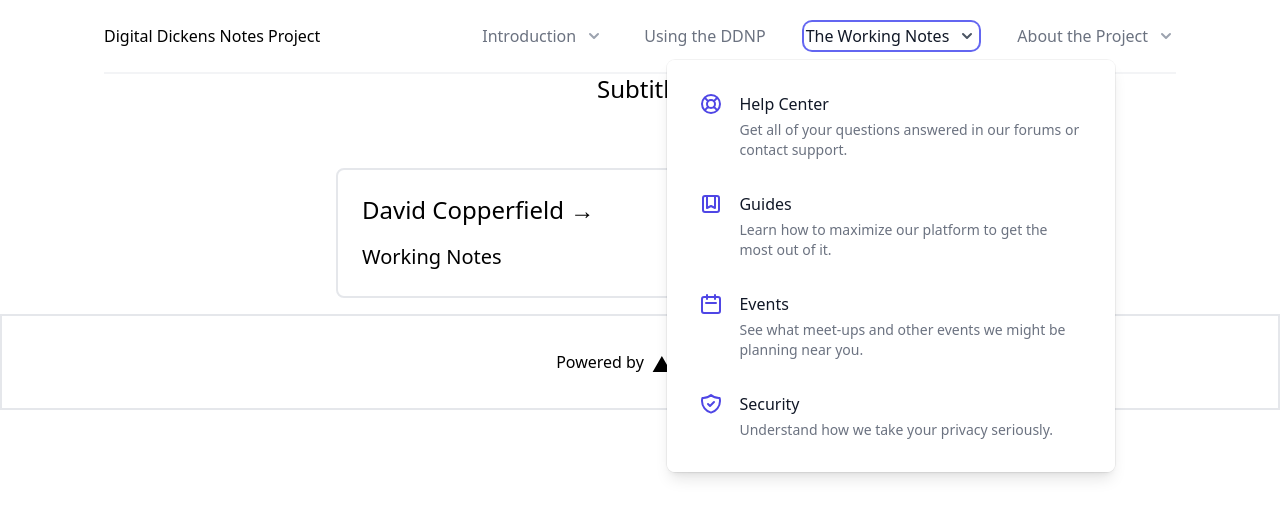
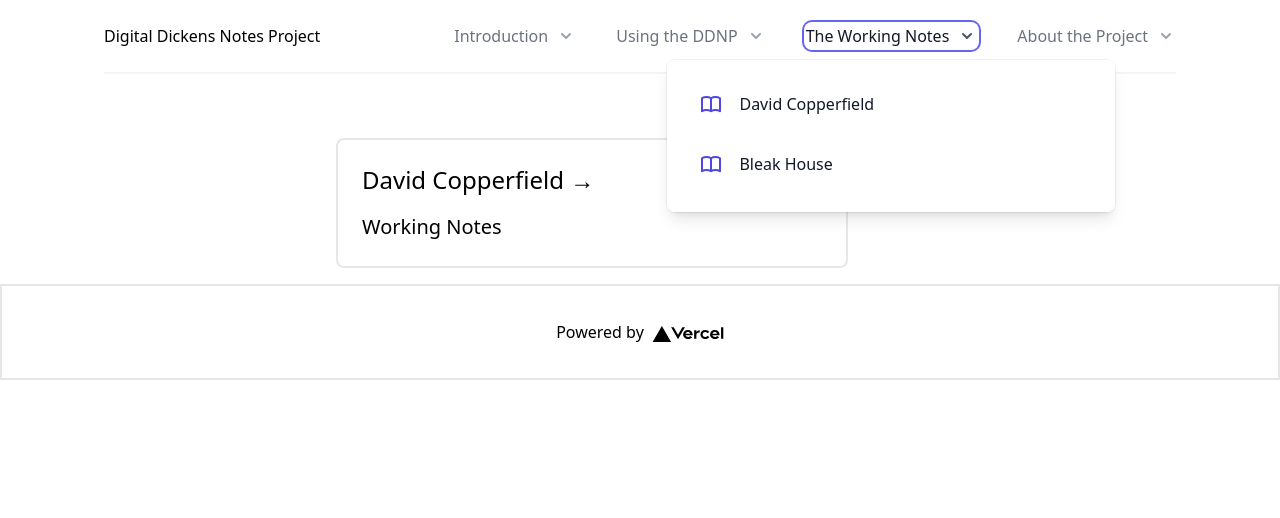
Before and after one commit to csbailey5t/nextdickens, a Next.js app: page / in a window 1280 px wide. Both pictures are taken after a click on the button "The Working Notes". Shown: the top 518 px of the page. Built offline with nearby package versions, Linux system fonts and the light colour scheme.

Commit message:
Update Mirador; edit navbar and icons

```diff
--- a/components/Header.js
+++ b/components/Header.js
@@ -7,6 +7,7 @@ import {
   CalendarIcon,
   ChartBarIcon,
   CursorClickIcon,
+  PencilIcon,
   MenuIcon,
   PhoneIcon,
   PlayIcon,
@@ -15,70 +16,77 @@ import {
   SupportIcon,
   ViewGridIcon,
   XIcon,
+  BookOpenIcon,
+  GlobeIcon,
+  InformationCircleIcon,
+  AcademicCapIcon,
+  FolderIcon
 } from '@heroicons/react/outline'
 import { ChevronDownIcon } from '@heroicons/react/solid'
 
 const introductionOptions = [
   {
     name: 'General Introduction',
-    description: 'Get a better understanding of where your traffic is coming from.',
+    description: '',
     href: '#',
-    icon: ChartBarIcon,
+    icon: BookOpenIcon,
   },
   {
     name: 'Scholarly Introduction',
-    description: 'Speak directly to your customers in a more meaningful way.',
+    description: '',
     href: '#',
-    icon: CursorClickIcon,
+    icon: AcademicCapIcon,
   },
 ]
 const aboutOptions = [
   {
     name: 'The Team',
-    description: 'Get a better understanding of where your traffic is coming from.',
+    description: '',
     href: '#',
-    icon: ChartBarIcon,
+    icon: GlobeIcon,
   },
   {
     name: 'Editing the Notes',
-    description: 'Speak directly to your customers in a more meaningful way.',
+    description: '',
     href: '#',
-    icon: CursorClickIcon,
+    icon: PencilIcon,
   },
   {
     name: 'Colophon/Technical',
-    description: 'Speak directly to your customers in a more meaningful way.',
+    description: '',
     href: '#',
-    icon: CursorClickIcon,
+    icon: InformationCircleIcon,
   },
 ]
-const resources = [
+const books = [
   {
-    name: 'Help Center',
-    description: 'Get all of your questions answered in our forums or contact support.',
+    name: 'David Copperfield',
+    description: '',
     href: '#',
-    icon: SupportIcon,
+    icon: BookOpenIcon,
   },
   {
-    name: 'Guides',
-    description: 'Learn how to maximize our platform to get the most out of it.',
+    name: 'Bleak House',
+    description: '',
     href: '#',
-    icon: BookmarkAltIcon,
+    icon: BookOpenIcon,
+  },
+]
+
+const instructionOptions = [
+  {
+    name: 'User Guide',
+    description: "Learn how to use the DDNP to explore Dicken's working notes",
+    href: '#',
+    icon: FolderIcon,
   },
   {
-    name: 'Events',
-    description: 'See what meet-ups and other events we might be planning near you.',
+    name: 'Teaching with the DDNP',
+    description: 'Learn to incorporate the DDNP into your teaching process',
     href: '#',
-    icon: CalendarIcon,
+    icon: AcademicCapIcon,
   },
-  { name: 'Security', description: 'Understand how we take your privacy seriously.', href: '#', icon: ShieldCheckIcon },
 ]
-const recentPosts = [
-  { id: 1, name: 'Boost your conversion rate', href: '#' },
-  { id: 2, name: 'How to use search engine optimization to drive traffic to your site', href: '#' },
-  { id: 3, name: 'Improve your customer experience', href: '#' },
-]
-
 function classNames(...classes) {
   return classes.filter(Boolean).join(' ')
 }
@@ -152,9 +160,57 @@ export default function Header() {
               )}
             </Popover>
 
-            <a href="#" className="text-base font-medium text-gray-500 hover:text-gray-900">
-              Using the DDNP
-            </a>
+            <Popover className="relative">
+              {({ open }) => (
+                <>
+                  <Popover.Button
+                    className={classNames(
+                      open ? 'text-gray-900' : 'text-gray-500',
+                      'group bg-white rounded-md inline-flex items-center text-base font-medium hover:text-gray-900 focus:outline-none focus:ring-2 focus:ring-offset-2 focus:ring-indigo-500'
+                    )}
+                  >
+                    <span>Using the DDNP</span>
+                    <ChevronDownIcon
+                      className={classNames(
+                        open ? 'text-gray-600' : 'text-gray-400',
+                        'ml-2 h-5 w-5 group-hover:text-gray-500'
+                      )}
+                      aria-hidden="true"
+                    />
+                  </Popover.Button>
+
+                  <Transition
+                    as={Fragment}
+                    enter="transition ease-out duration-200"
+                    enterFrom="opacity-0 translate-y-1"
+                    enterTo="opacity-100 translate-y-0"
+                    leave="transition ease-in duration-150"
+                    leaveFrom="opacity-100 translate-y-0"
+                    leaveTo="opacity-0 translate-y-1"
+                  >
+                    <Popover.Panel className="absolute z-10 left-1/2 transform -translate-x-1/2 mt-3 px-2 w-screen max-w-md sm:px-0">
+                      <div className="rounded-lg shadow-lg ring-1 ring-black ring-opacity-5 overflow-hidden">
+                        <div className="relative grid gap-6 bg-white px-5 py-6 sm:gap-8 sm:p-8">
+                          {instructionOptions.map((item) => (
+                            <a
+                              key={item.name}
+                              href={item.href}
+                              className="-m-3 p-3 flex items-start rounded-lg hover:bg-gray-50"
+                            >
+                              <item.icon className="flex-shrink-0 h-6 w-6 text-indigo-600" aria-hidden="true" />
+                              <div className="ml-4">
+                                <p className="text-base font-medium text-gray-900">{item.name}</p>
+                                <p className="mt-1 text-sm text-gray-500">{item.description}</p>
+                              </div>
+                            </a>
+                          ))}
+                        </div>
+                      </div>
+                    </Popover.Panel>
+                  </Transition>
+                </>
+              )}
+            </Popover>
 
             <Popover className="relative">
               {({ open }) => (
@@ -187,7 +243,7 @@ export default function Header() {
                     <Popover.Panel className="absolute z-10 left-1/2 transform -translate-x-1/2 mt-3 px-2 w-screen max-w-md sm:px-0">
                       <div className="rounded-lg shadow-lg ring-1 ring-black ring-opacity-5 overflow-hidden">
                         <div className="relative grid gap-6 bg-white px-5 py-6 sm:gap-8 sm:p-8">
-                          {resources.map((item) => (
+                          {books.map((item) => (
                             <a
                               key={item.name}
                               href={item.href}
@@ -314,7 +370,7 @@ export default function Header() {
                 <a href="#" className="text-base font-medium text-gray-900 hover:text-gray-700">
                   Docs
                 </a>
-                {resources.map((item) => (
+                {books.map((item) => (
                   <a
                     key={item.name}
                     href={item.href}
--- a/package.json
+++ b/package.json
@@ -10,7 +10,7 @@
   },
   "dependencies": {
     "@heroicons/react": "^1.0.6",
-    "mirador": "^3.2.0",
+    "mirador": "^3.3.0",
     "mirador-annotations": "^0.5.0",
     "next": "^12.1.0",
     "react": "^17.0.2",
--- a/pages/index.js
+++ b/pages/index.js
@@ -18,8 +18,6 @@ export default function Home() {
         className={"px-20 py-0 flex-1 flex-col justify-center items-center"}
       >
         <Header />
-        <p className={"text-center leading-tight text-2xl"}>Subtitle</p>
-
         <div
           className={
             "flex items-center justify-center flex-wrap max-w-screen-lg mt-12"
```
Also changed, not shown: 1 other file (tests, documents, lock files or other folders).
